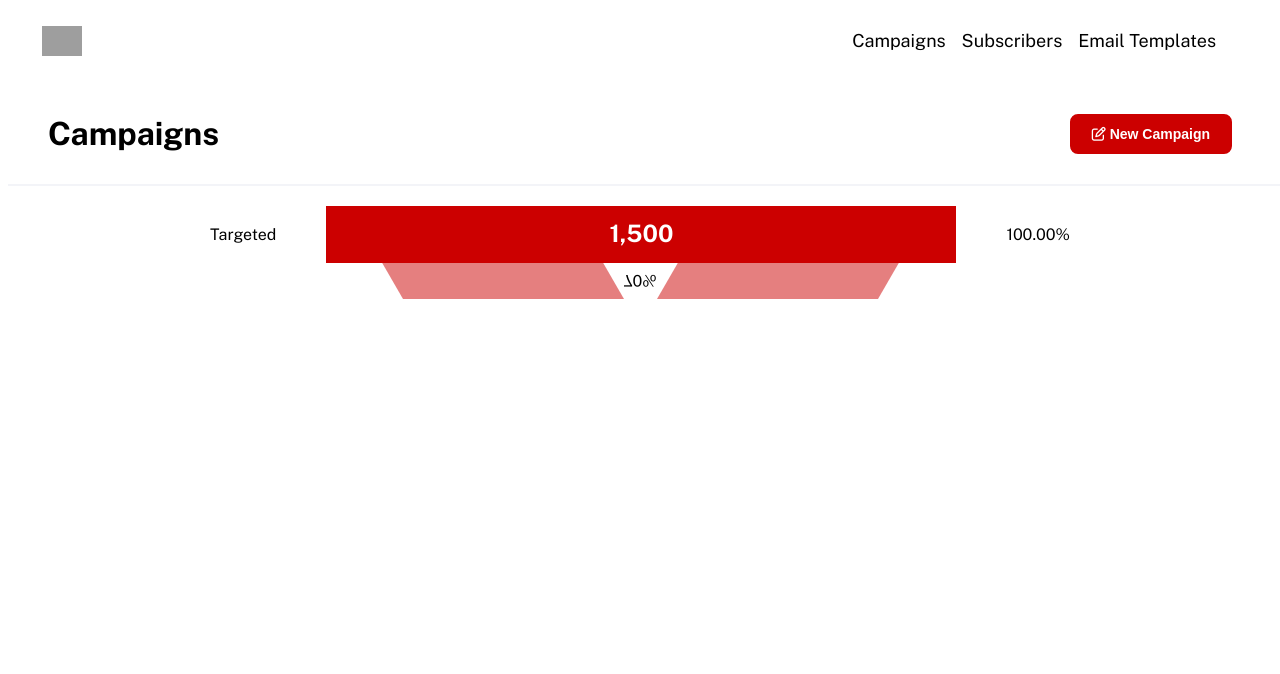
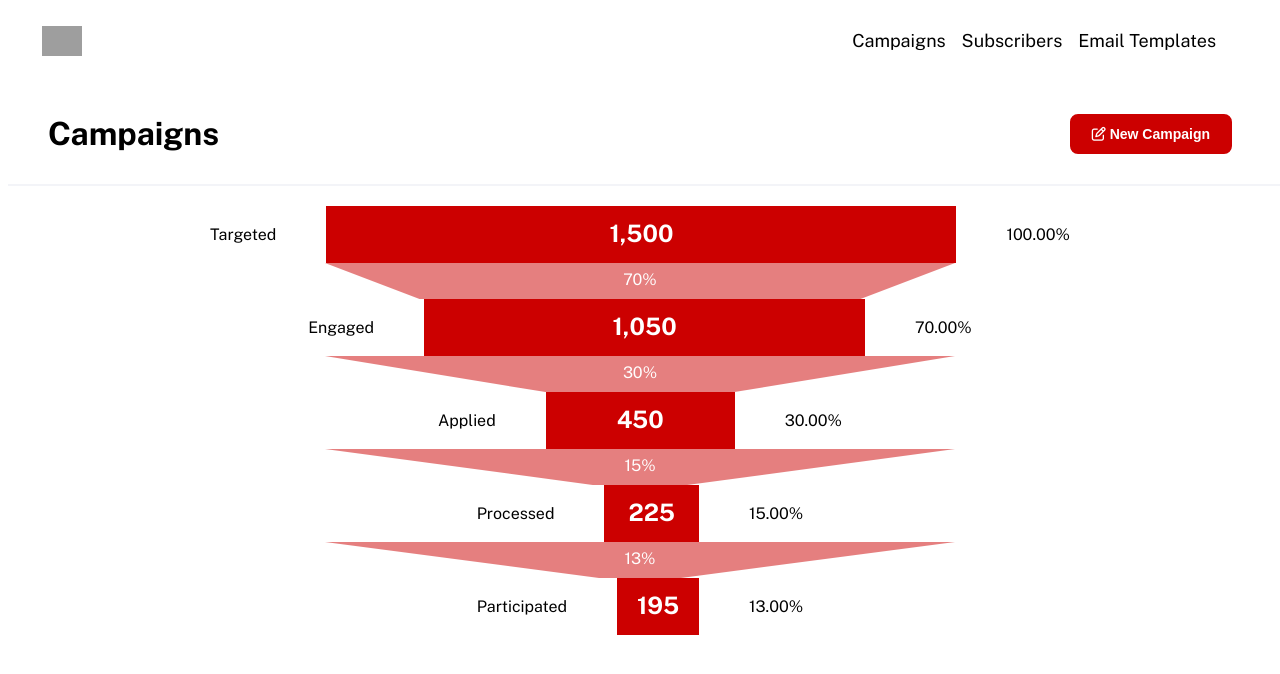
Before and after one commit to griffinkelton/gk-app, an Angular app: page / in a window 1280 px wide. Shown: the top 674 px of the page. Built offline with nearby package versions, Linux system fonts and the light colour scheme.

Commit message:
commit on 'master'

```diff
--- a/src/app/app.component.html
+++ b/src/app/app.component.html
@@ -1,6 +1,13 @@
 <storybook-nav link1="Campaigns" link2="Subscribers" link3="Email Templates"></storybook-nav>
 <storybook-header title='Campaigns' cta='New Campaign' icon='far fa-edit'></storybook-header>
 
-<storybook-funnel-bar [title]="'Targeted'" id='targeted' [cssClass]="'funnel-bar'" [fillColor]="fillColor" [amount]="1500" [percentage]="100" [drop]="0.7"></storybook-funnel-bar>
-
+<storybook-funnel-bar [title]="'Targeted'" id='targeted' [cssClass]="'funnel-bar'" [fillColor]="fillColor" [amount]="1500" [percentage]="100"></storybook-funnel-bar>
+<storybook-funnel-descender [d0]=0.7></storybook-funnel-descender>
+<storybook-funnel-bar [title]="'Engaged'" [cssClass]="'funnel-bar'" [fillColor]="fillColor" [amount]="1050" [percentage]="70"></storybook-funnel-bar>
+<storybook-funnel-descender [d0]=0.3></storybook-funnel-descender>
+<storybook-funnel-bar [title]="'Applied'" [cssClass]="'funnel-bar'" [fillColor]="fillColor" [amount]="450" [percentage]="30"></storybook-funnel-bar>
+<storybook-funnel-descender [d0]=0.15></storybook-funnel-descender>
+<storybook-funnel-bar [title]="'Processed'" [cssClass]="'funnel-bar'" [fillColor]="fillColor" [amount]="225" [percentage]="15"></storybook-funnel-bar>
+<storybook-funnel-descender [d0]=0.13></storybook-funnel-descender>
+<storybook-funnel-bar [title]="'Participated'" [cssClass]="'funnel-bar'" [fillColor]="fillColor" [amount]="195" [percentage]="13"></storybook-funnel-bar>
 <router-outlet></router-outlet>
--- a/src/app/app.module.ts
+++ b/src/app/app.module.ts
@@ -9,6 +9,7 @@ import { NavComponent } from './components/nav.component';
 import { sbHeaderComponent } from './components/header.component';
 import { sbLineComponent } from './components/line.component';
 import { sbFunnelBar } from './components/funnel-bar.component';
+import { sbFunnelDescender } from './components/funnel-descender.component';
 
 @NgModule({
   declarations: [
@@ -17,7 +18,8 @@ import { sbFunnelBar } from './components/funnel-bar.component';
     NavComponent,
     sbHeaderComponent,
     sbLineComponent,
-    sbFunnelBar
+    sbFunnelBar,
+    sbFunnelDescender
   ],
   imports: [
     BrowserModule,
--- a/src/app/brand.css
+++ b/src/app/brand.css
@@ -2,7 +2,6 @@
 :host {
   --logo: url(https://brand.ncsu.edu/img/logo/4x1white.jpg);
   --brand-color: #cc0000;
-  --brand-color-trans: #cc000080;
 }
 /* Font Awesome Icons */
 @import url("https://dev-engage1-oswald.terradotta.com/_assets/css/font-awesome.min.css?v=TDS19.1-07212020");
--- a/src/app/components/funnel-bar.component.ts
+++ b/src/app/components/funnel-bar.component.ts
@@ -1,28 +1,47 @@
 import { Component, ViewChild, ElementRef, OnInit, Input} from '@angular/core';
+
+/* SVG formula for funnel descender
+
+Origin X (Ox) = 0				← X coordinate for starting point
+Origin Y (Oy) = 0				← Y coordinate for starting point
+Parent width (P0) = 630		← value of step 0
+Vertical line (V) = 36			← height of descenders (constant)
+drop (drop0) = 0.7				← percentage of p0 for step 1
+P0 * d0 = 441					← bottom width of next step (630*0.7)
+P0 - drop0 = diff0 = 189		← difference of p0 and d0 (630-441)
+diff0 / 2  = diff0x = 94.5		← X coordinate change (189/2)
+P0 - diff0x = 535.5			← bottom right X coordinate (630-94.5)
+Ox + diff0x = 94.5				← bottom left X coordinate (0 + 94.5)
+
+For example:
+630 * 0.7 = 441
+630 - 441 = 189
+189 / 2 = 94.5
+630 - 94.5 = 535.5
+0 + 94.5 = 94.5
+
+<path d=‘M{Ox Oy} H {P0} L {P0 - diff0x} {V} L {Ox + diff0x} {V} Z><path>
+
+<path d=‘M0 0 H 630 L 535.5 36 L 94.5 36 Z><path>
+
+*/
 
 @Component({
   selector: 'storybook-funnel-bar',
   template: `
   <div class="funnel">
     <div class='funnel-title'>{{ title }}</div>
-    <div>
-      <canvas
-        *ngIf="percentage < 100"
-        #canvas
-        [ngClass]='[cssClass]'
-      ></canvas>
-      <div
+    <div *ngIf = "id == 'targeted'; else childFunnelBar"
       [ngClass]='[cssClass]'
       id="{{ id }}">
         {{amount | number:'1.0'}}
+    </div>
+    <ng-template #childFunnelBar>
+      <div [ngClass]='[cssClass]' style='width: calc({{percentage}}*0.01*630px);'>
+        {{amount | number:'1.0'}}
       </div>
-    </div>
+    </ng-template>
     <div class='funnel-percentage'>{{percentage | number:'1.2-2'}}%</div>
-  </div>
-  <div class='descender'>
-<div class='left-half descender-bar' style='width:calc({{drop}}*0.5*630px);'></div>
-<span>70%</span>
-<div class='right-half descender-bar' style='width:calc({{drop}}*0.5*630px);'></div>
 </div>
   `,
   styleUrls: ['./funnel-bar.css']
@@ -46,7 +65,4 @@ export class sbFunnelBar {
 
   @Input()
   id?: string;
-
-  @Input()
-  drop?: number;
 }
--- a/src/app/components/funnel-bar.css
+++ b/src/app/components/funnel-bar.css
@@ -1,12 +1,4 @@
 @import url("../brand.css");
-
-canvas {
-  border-style: solid;
-  border-color: var(--brand-color);
-  margin-left: auto;
-  margin-right: auto;
-  display: block;
-}
 
 .funnel {
   width: 100%;
@@ -34,6 +26,7 @@ canvas {
   font-size: 24px;
   font-weight: bold;
   line-height: 1.33;
+  height: 57px;
 }
 
 .funnel-bar:hover {
@@ -44,50 +37,4 @@ canvas {
 
 #targeted {
   width: 630px;
-  height: 57px;
 }
-
-.descender {
-  width: 100%;
-  display: flex;
-  justify-content: space-between;
-  align-items: center;
-  transform: rotate(180deg) scaleX(-1);
-  margin-left: auto;
-  margin-right: auto;
-}
-
-.descender {
-  width: 100%;
-  display: flex;
-  justify-content: space-between;
-  align-items: center;
-}
-
-.descender-bar {
-  height: 36px;
-  color: #ffffff;
-  background-color: var(--brand-color-trans);
-  font-size: 24px;
-  line-height: 1.33;
-  margin-left: auto;
-  margin-right: auto;
-}
-
-.left-half {
-  margin-left: auto;
-  margin-right: 0;
-  transform-origin: top left;
-  -ms-transform: skew(-30deg, 0deg);
-  -webkit-transform: skew(-30deg, 0deg);
-  transform: skew(-30deg, 0deg);
-}
-
-.right-half {
-  margin-left: 0;
-  margin-right: auto;
-  transform-origin: top right;
-  -ms-transform: skew(30deg, 0deg);
-  -webkit-transform: skew(30deg, 0deg);
-  transform: skew(30deg, 0deg);
-}
--- /dev/null
+++ b/src/app/components/funnel-descender.component.ts
@@ -0,0 +1,48 @@
+import { Component, Input, OnInit} from '@angular/core';
+import { NumberValueAccessor } from '@angular/forms';
+
+/* SVG formula for funnel descender
+
+Origin X (Ox) = 0				← X coordinate for starting point
+Origin Y (Oy) = 0				← Y coordinate for starting point
+Parent width (p0) = 630		← value of step 0
+Vertical line (V) = 36			← height of descenders (constant)
+drop (d0) = 0.7				← percentage of p0 for step 1
+p0 * d0 = bW0 = 441					← bottom width of next step (630*0.7)
+p0 - d0 = diff0 = 189		← difference of p0 and d0 (630-441)
+diff0 / 2  = diff0x = 94.5		← X coordinate change (189/2)
+p0 - diff0x = bRx = 535.5			← bottom right X coordinate (630-94.5)
+Ox + diff0x = bLx=  94.5				← bottom left X coordinate (0 + 94.5)
+
+For example:
+630 * 0.7 = 441
+630 - 441 = 189
+189 / 2 = 94.5
+630 - 94.5 = 535.5
+0 + 94.5 = 94.5
+
+<path d=‘M0 0 H 630 L 535.5 36 L 94.5 36 Z><path>
+
+*/
+
+@Component({
+  selector: 'storybook-funnel-descender',
+  templateUrl: './funnel-descender.svg',
+  styleUrls: ['./funnel-descender.css']
+})
+
+export class sbFunnelDescender{
+
+math = Math;
+
+readonly Ox: number = 0;
+readonly Oy: number = 0;
+
+readonly V: number = 36; //height
+
+readonly p0: any = 630; //width
+
+
+@Input()
+d0!: number;
+}
--- /dev/null
+++ b/src/app/components/funnel-descender.css
@@ -0,0 +1,12 @@
+@import url("../brand.css");
+
+svg {
+  fill: var(--brand-color);
+  display: block;
+  margin: auto;
+}
+
+text {
+  fill: white;
+  text-anchor: middle;
+}
```
Also changed, not shown: src/app/components/funnel-bar-canvas.component.ts (deleted, +0 -48 lines), src/app/components/funnel-descender.svg (added).
